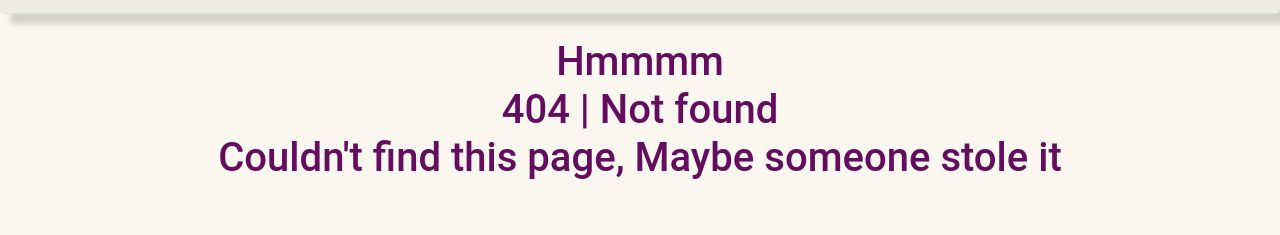
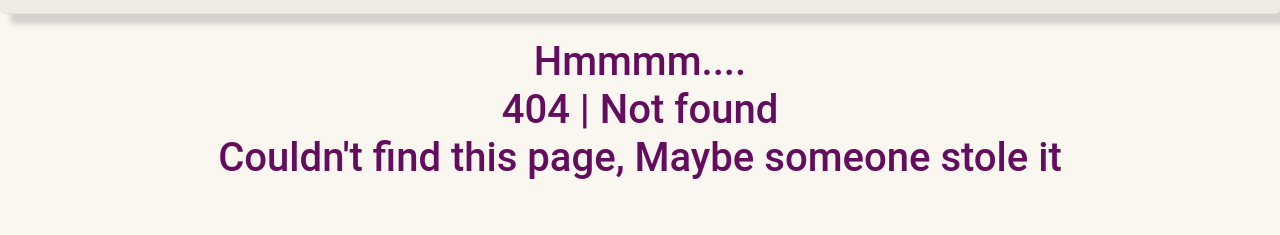
Before and after one commit to Zeyad-Sukkary/Z-A-S, a plain HTML site: page ytvid.html in a window 1280 px wide. Shown: the part 139-374 px from the top of the page. Drawn offline with nearby package versions, Linux system fonts and the light colour scheme.

Commit message:
Update ytvid.html

```diff
--- a/ytvid.html
+++ b/ytvid.html
@@ -64,7 +64,7 @@ h1 {
     <main>
 
 
-        <h1>Hmmmm<br>
+        <h1>Hmmmm....<br>
 
         404 | Not found
         <br>          Couldn't find this page, Maybe someone stole it <br><br></h1>
```
